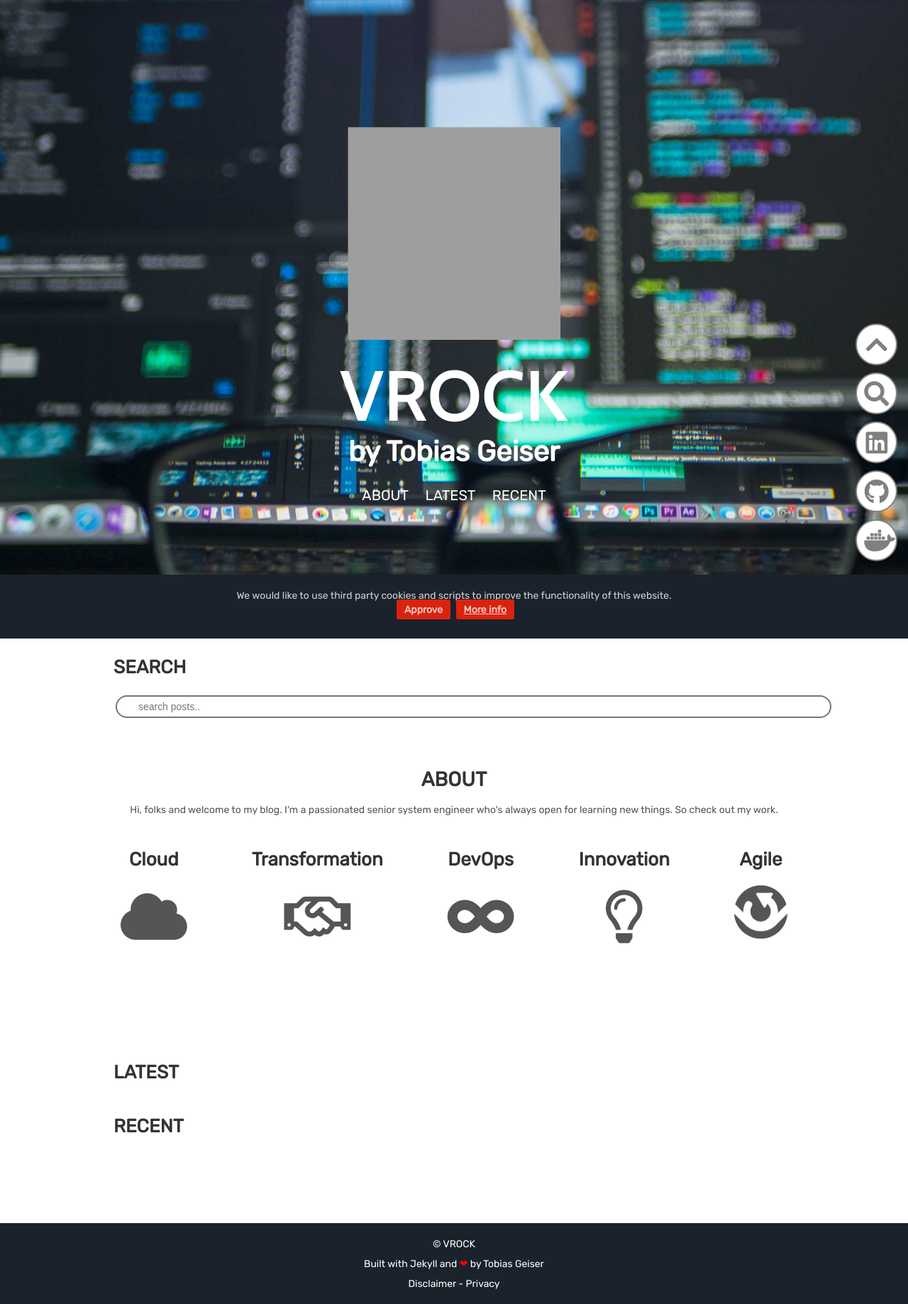
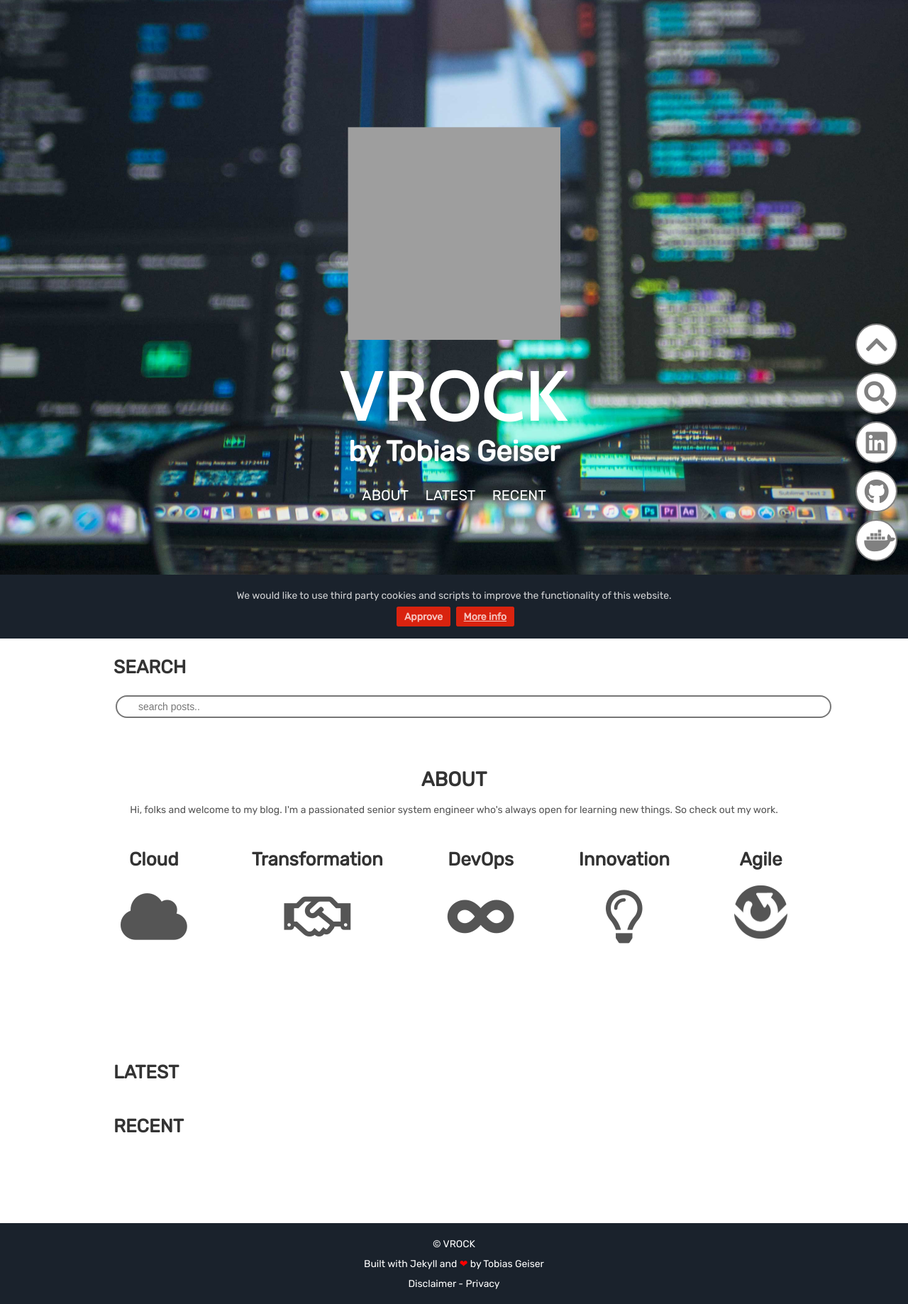
Before and after one commit to team-vrock/jekyll-theme-vrock, a Jekyll site: the page built from index.html, in a window 1280 px wide. Shown: the whole page at 71% size. Built offline with Jekyll 4.4.1, drawn with Linux system fonts in a browser that asks for light colours; comment, search, counter and statistics services are not loaded; grey boxes are pictures that could not be loaded.

Commit message:
removed bottom

```diff
--- a/_sass/_cookie-consent.scss
+++ b/_sass/_cookie-consent.scss
@@ -30,5 +30,5 @@
 @media only screen and (min-width: $cut) {
   #cookie-notice a {
     cursor: pointer;
-    bottom: 10px;}
+  }
 }
```
